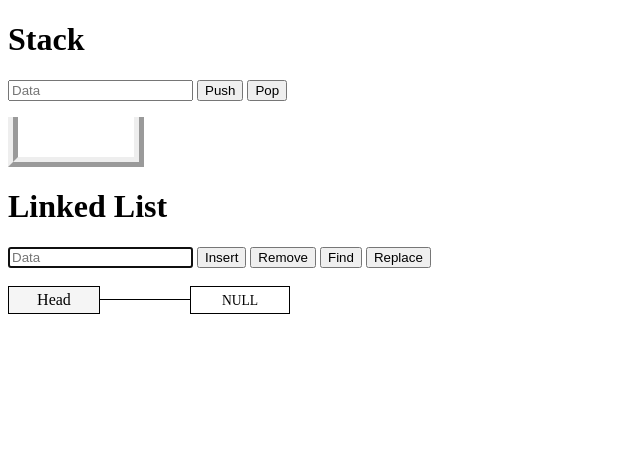
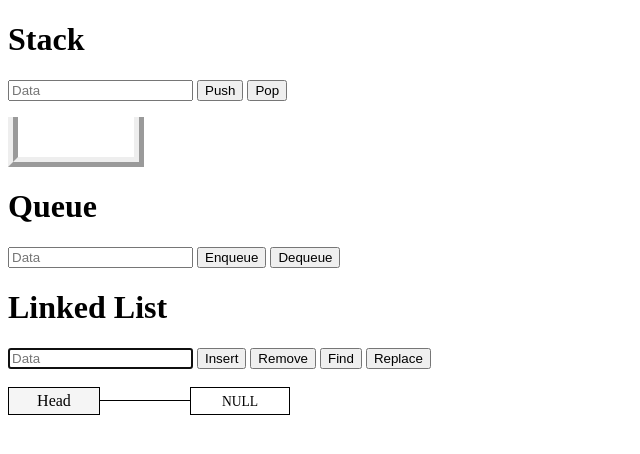
Before and after one commit to ivanfilho21/Javascript_Tests, a plain HTML site: page data_structures/index.html in a window 1280 px wide. Shown: the whole page, without its empty margins (0-640 px from the left). Drawn offline with Linux system fonts and the light colour scheme.

Commit message:
Update with new data structure

```diff
--- a/data_structures/index.html
+++ b/data_structures/index.html
@@ -5,10 +5,12 @@
     <meta name="viewport" content="width=device-width, initial-scale=1.0">
     <title>Data Structures</title>
     <script src="js/util.js" defer></script>
+    <script src="js/stack.js" defer></script>
+    <script src="js/queue.js" defer></script>
     <script src="js/linked_list.js" defer></script>
-    <script src="js/stack.js" defer></script>
+    <link rel="stylesheet" href="css/stack.css">
+    <link rel="stylesheet" href="css/queue.css">
     <link rel="stylesheet" href="css/list.css">
-    <link rel="stylesheet" href="css/stack.css">
 </head>
 <body>
     <h1>Stack</h1>
@@ -18,6 +20,16 @@
     <button onclick="pop()">Pop</button>
 
     <div class="stack"></div>
+
+
+    <h1>Queue</h1>
+
+    <input type="text" name="queue_data" placeholder="Data" onfocus="selectAll.call(this)">
+    <button onclick="enqueue()">Enqueue</button>
+    <button onclick="dequeue()">Dequeue</button>
+    <br>
+
+    <div class="queue"></div>
 
 
     <h1>Linked List</h1>
```
